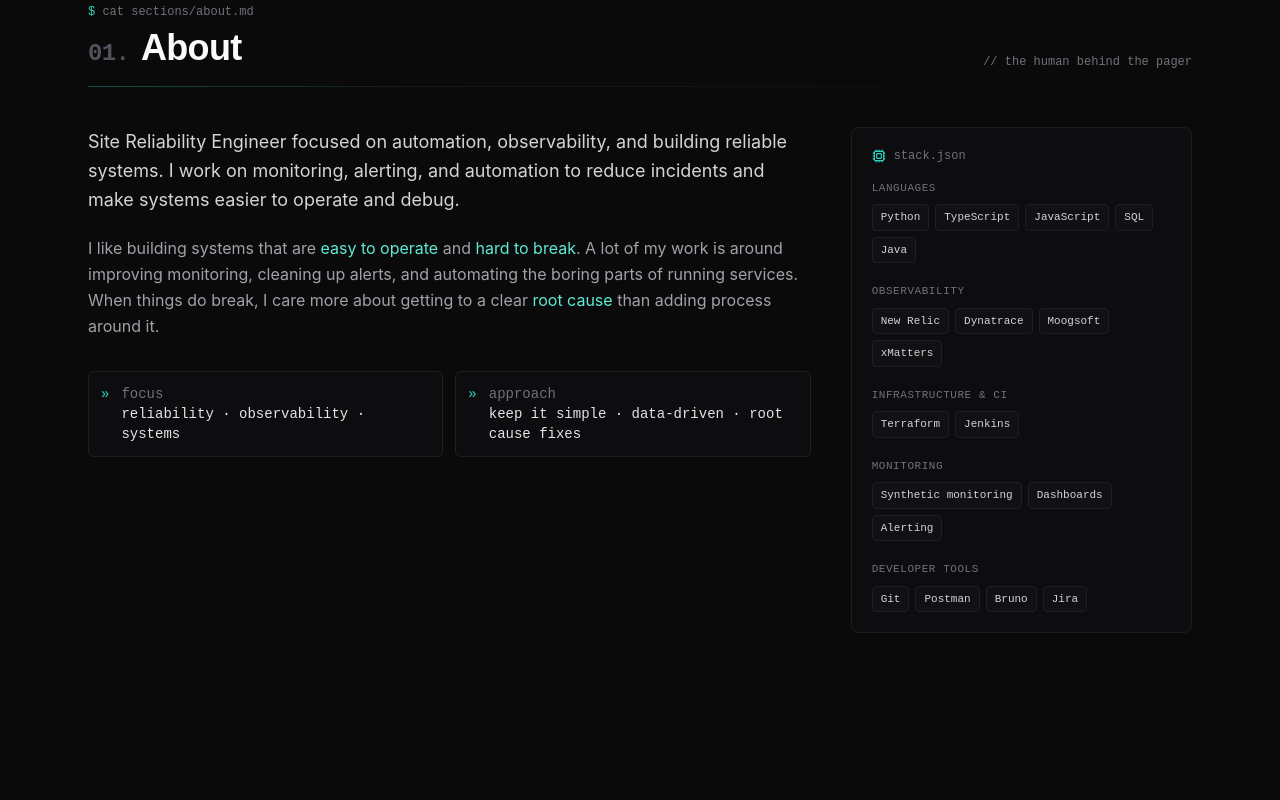
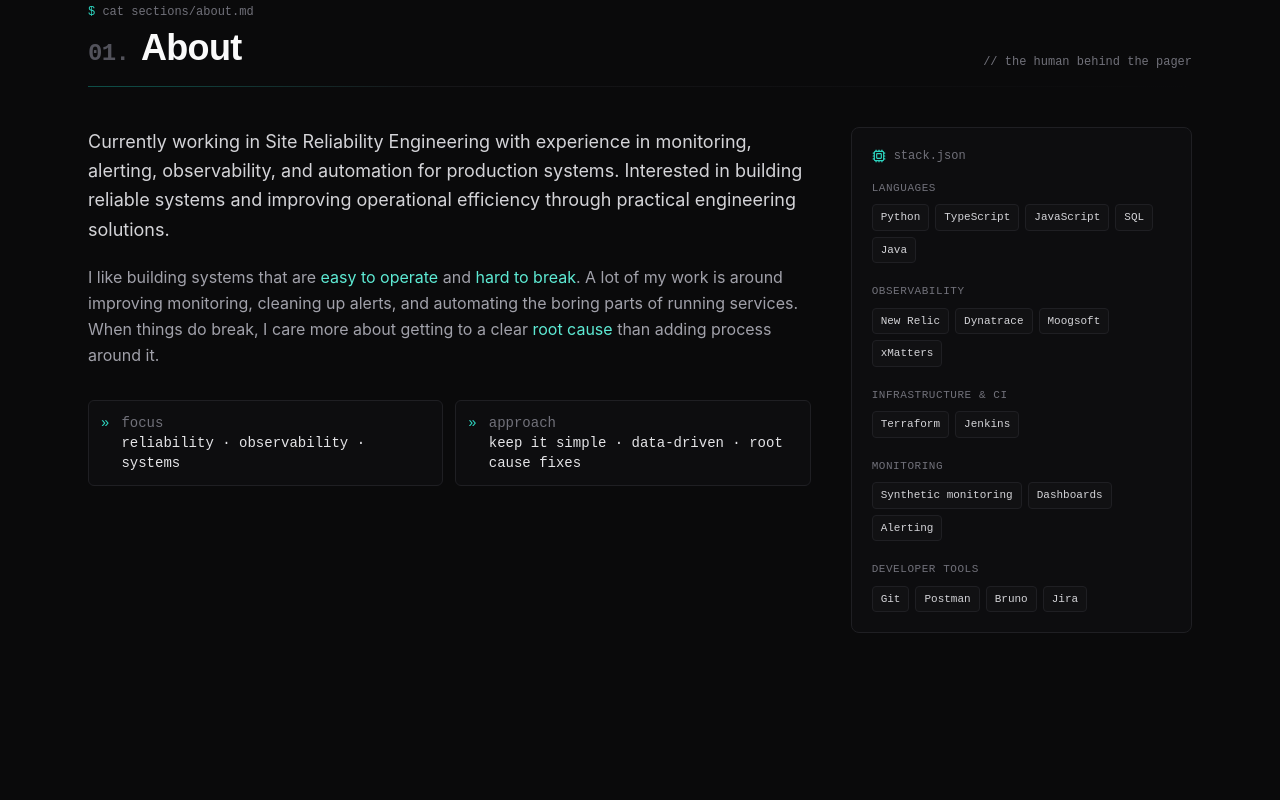
Before and after one commit to dhingranishaant/portfolio-react, a React (Create React App) app in the folder sre-portfolio/: page / in a window 1280 px wide. Shown: the part 1040-1840 px from the top of the page. Built offline with nearby package versions, Linux system fonts and the light colour scheme.

Commit message:
projects-updated

```diff
--- a/sre-portfolio/src/components/Projects.jsx
+++ b/sre-portfolio/src/components/Projects.jsx
@@ -6,7 +6,7 @@ import { ExternalLink, GitBranch } from "lucide-react";
 const statusColor = (status) => {
     switch (status) {
         case "production": return "text-teal-300 border-teal-500/40 bg-teal-500/5";
-        case "internship": return "text-sky-300 border-sky-500/30 bg-sky-500/5";
+        case "professional": return "text-sky-300 border-sky-500/30 bg-sky-500/5";
         case "experimental": return "text-amber-300 border-amber-500/30 bg-amber-500/5";
         case "academic": return "text-zinc-300 border-zinc-600/40 bg-zinc-700/10";
         default: return "text-zinc-300 border-zinc-700 bg-zinc-800/40";
--- a/sre-portfolio/src/data/mock.js
+++ b/sre-portfolio/src/data/mock.js
@@ -4,12 +4,11 @@ export const profile = {
   name: "Nishaant Dhingra",
   handle: "nish",
   role: "Site Reliability Engineer",
-    location: "Toronto",
-    email: "hello@yourname.dev", //create new portfolio email
+  location: "Toronto, Canada",
+  email: "nishaantdhingra@gmail.com", //create new portfolio email
   shortBio:
     "I work on making systems reliable and observable through better monitoring, alerting, and automation. Focused on reducing incident impact and improving how teams understand production behavior.",
-    longBio:
-        "Site Reliability Engineer focused on automation, observability, and building reliable systems. I work on monitoring, alerting, and automation to reduce incidents and make systems easier to operate and debug.",
+  longBio: "Currently working in Site Reliability Engineering with experience in monitoring, alerting, observability, and automation for production systems. Interested in building reliable systems and improving operational efficiency through practical engineering solutions.",
   socials: {
     github: "https://github.com/dhingranishaant",
     linkedin: "https://www.linkedin.com/in/nishaant-dhingra/",
@@ -22,10 +21,19 @@ export const profile = {
 };
 
 export const stack = [
-    { group: "Languages", items: ["Python", "TypeScript", "JavaScript", "SQL", "Java"] },
-    { group: "Observability", items: ["New Relic", "Dynatrace", "Moogsoft", "xMatters"] },
+  {
+    group: "Languages",
+    items: ["Python", "TypeScript", "JavaScript", "SQL", "Java"],
+  },
+  {
+    group: "Observability",
+    items: ["New Relic", "Dynatrace", "Moogsoft", "xMatters"],
+  },
   { group: "Infrastructure & CI", items: ["Terraform", "Jenkins"] },
-    { group: "Monitoring", items: ["Synthetic monitoring", "Dashboards", "Alerting"] },
+  {
+    group: "Monitoring",
+    items: ["Synthetic monitoring", "Dashboards", "Alerting"],
+  },
   { group: "Developer Tools", items: ["Git", "Postman", "Bruno", "Jira"] },
 ];
 
@@ -62,16 +70,18 @@ export const experience = [
       "Built Single Page Application functionality using Angular, Redux, C#, and SQL while contributing through feature development, code reviews, and unit testing.",
       "Improved application reliability and code quality by increasing unit test coverage by 15% and working closely with product managers to align features with customer requirements.",
     ],
-        tags: ["Typescript", "Angular", "Java", "C#", "SQL"],
+    tags: ["TypeScript", "Angular", "Java", "C#", "SQL"],
   },
 ];
 
 export const education = [
   {
     school: "York University",
-        degree: "B.Sc. Honors in Computer Science",
+    degree: "Bachelor of Science with Honours in Computer Science",
     period: "2019 — 2024",
-        details: "Focused on software engineering, systems, databases, and algorithms.",    }
+    details:
+      "Focused on software engineering, systems, databases, and algorithms.",
+  },
 ];
 
 export const projects = [
@@ -81,23 +91,55 @@ export const projects = [
       "Full-stack e-commerce web application built with JSP featuring shopping cart, checkout flow, and admin sales/order management capabilities.",
     stack: ["Java Servlets", "HTML", "CSS", "JavaScript", "SQL"],
     status: "academic",
-      link: "#",
+    link: "https://github.com/dhingranishaant/TechTronix",
   },
   {
     title: "eazy-survey",
     summary:
       "Survey management platform developed in a team environment allowing administrators to create surveys and users to complete them through a responsive web interface.",
     stack: ["Angular", "TypeScript", "C#", "SQL", "Entity Framework"],
-      status: "internship",
-      link: "#",
+    status: "professional",
+    link: "https://github.com/dhingranishaant/Eazy-Survey",
   },
   {
-      title: "personal-portfolio",
+    title: "sre-portfolio",
     summary:
-        "Personal portfolio website focused on responsive UI design and smooth user experience with interactive navigation and modern frontend styling.",
-      stack: ["HTML5", "CSS", "Bootstrap", "JavaScript", "GitHub"],
+      "Personal portfolio website built to showcase projects, experience, and technical skills through a modern responsive interface with custom UI components and smooth navigation.",
+    stack: ["React", "JavaScript", "Tailwind CSS", "CRACO", "GitHub Pages"],
     status: "experimental",
-      link: "#",
+    link: "https://github.com/dhingranishaant/portfolio-react",
+  },
+  {
+    title: "mini-soccer-game",
+    summary:
+      "Java Swing desktop game developed for EECS 3311 where players compete to score goals before the timer expires, with gameplay driven through keyboard input handling.",
+    stack: ["Java", "Java Swing", "JUnit", "Eclipse"],
+    status: "academic",
+    link: "https://github.com/dhingranishaant/Mini-Soccer-Game",
+  },
+  {
+    title: "transcript-generator",
+    summary:
+      "Java-based transcript generation system that processes student records, calculates GPAs, and generates unofficial transcripts using object-oriented programming principles.",
+    stack: ["Java", "JUnit", "Eclipse"],
+    status: "experimental",
+    link: "https://github.com/dhingranishaant/Transcript",
+  },
+  {
+    title: "flask-weather-dashboard",
+    summary:
+      "Weather dashboard web application built with Flask and OpenWeatherMap API, allowing users to retrieve weather information across U.S. locations using zip codes.",
+    stack: ["Python", "Flask", "HTML", "CSS", "OpenWeatherMap API"],
+    status: "personal",
+    link: "https://github.com/dhingranishaant/Flask-Weather-Dashboard",
+  },
+  {
+    title: "shortest-path-finding",
+    summary:
+      "Recursive pathfinding application developed for EECS 2030 that calculates the shortest route for a vehicle to navigate through a grid-based city while handling repeated intersections and route resets.",
+    stack: ["Java", "JUnit", "Eclipse"],
+    status: "academic",
+    link: "https://github.com/dhingranishaant/Path-Finder",
   },
 ];
 
```
Lines whose indentation alone changed are shown as unchanged.
